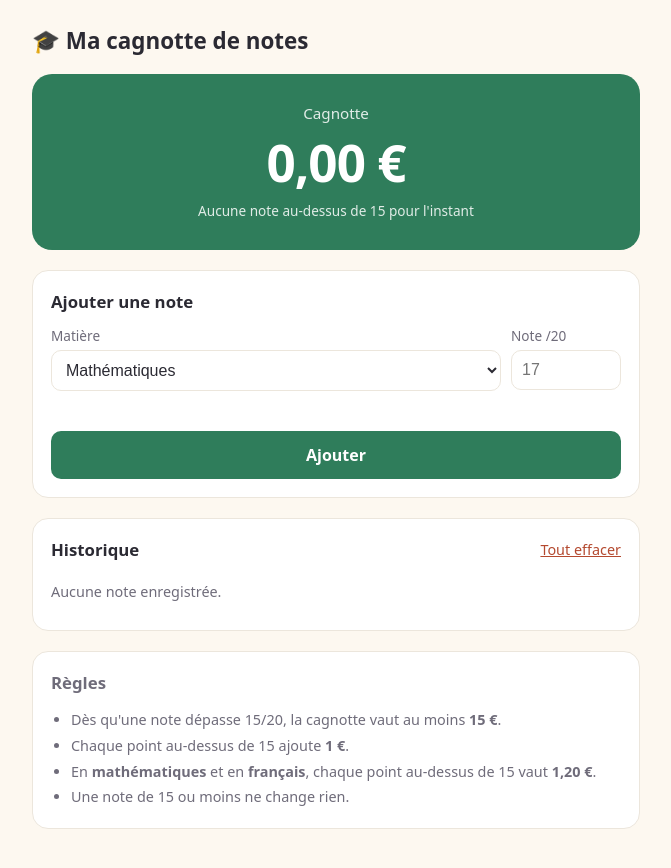
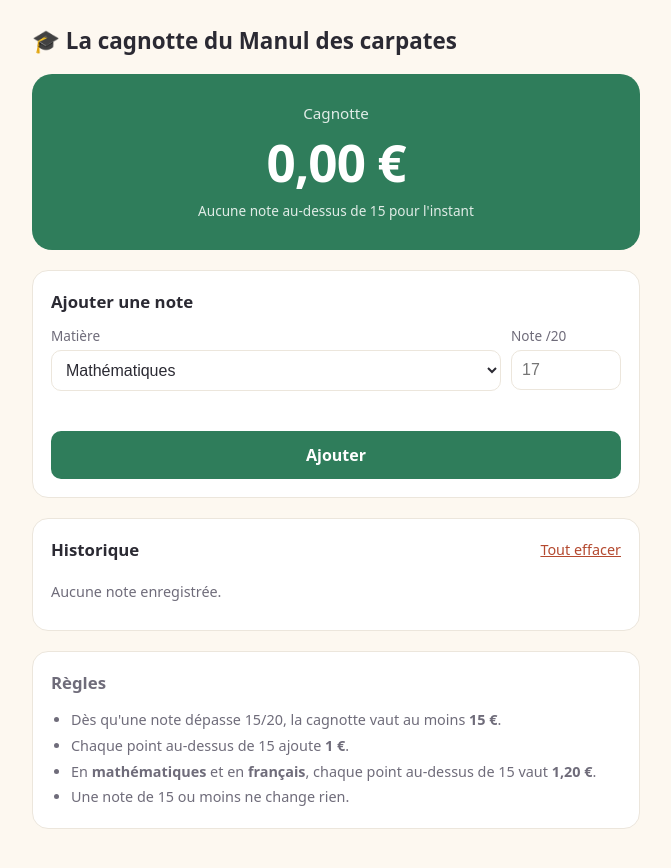
Before and after one commit to trinhvo-sys/trinhvo-sys.github.io, a plain HTML site: page cagnotte/index.html in a window 1280 px wide. Shown: the whole page, without its empty margins (304-975 px from the left). Drawn offline with Linux system fonts and the light colour scheme.

Commit message:
Update index.html

```diff
--- a/cagnotte/index.html
+++ b/cagnotte/index.html
@@ -64,7 +64,7 @@
 </head>
 <body>
 <main>
-  <h1>🎓 Ma cagnotte de notes</h1>
+  <h1>🎓 La cagnotte du Manul des carpates</h1>
 
   <section class="pot" aria-live="polite">
     <div class="label">Cagnotte</div>
```
